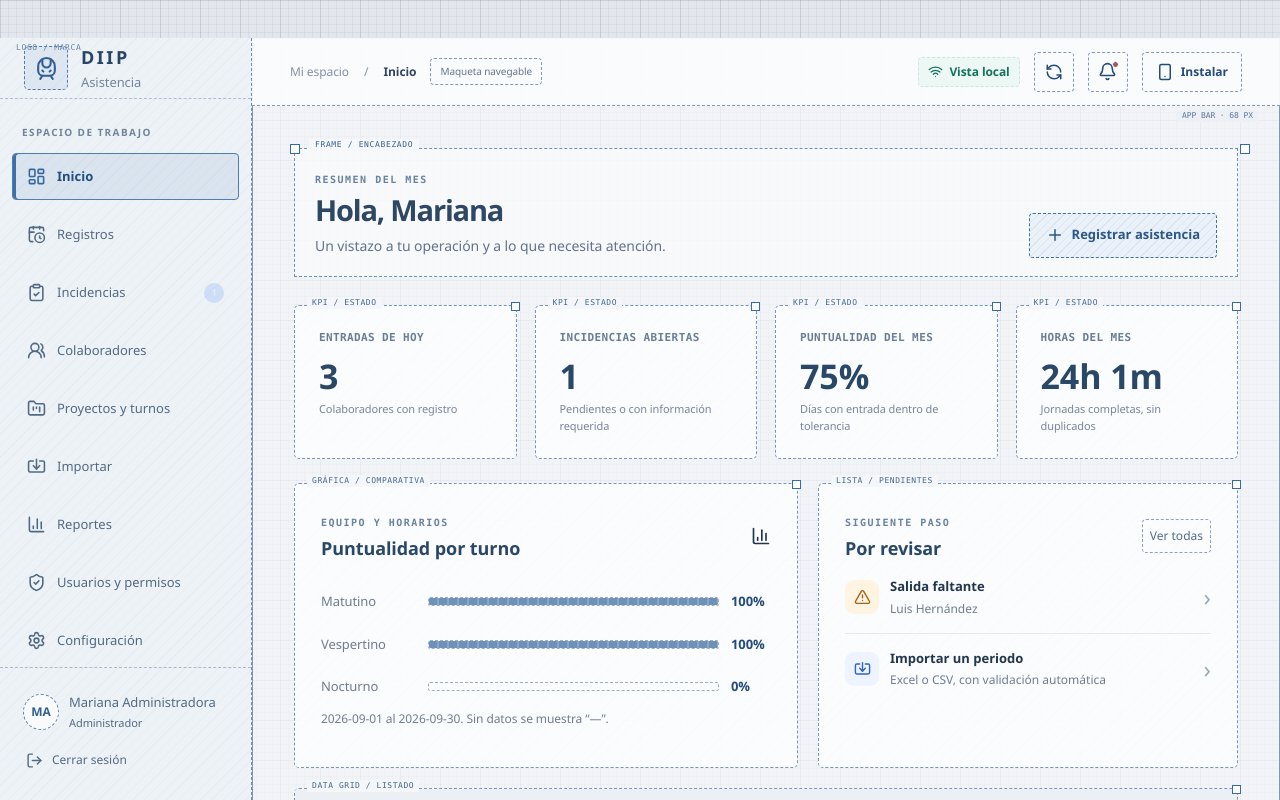
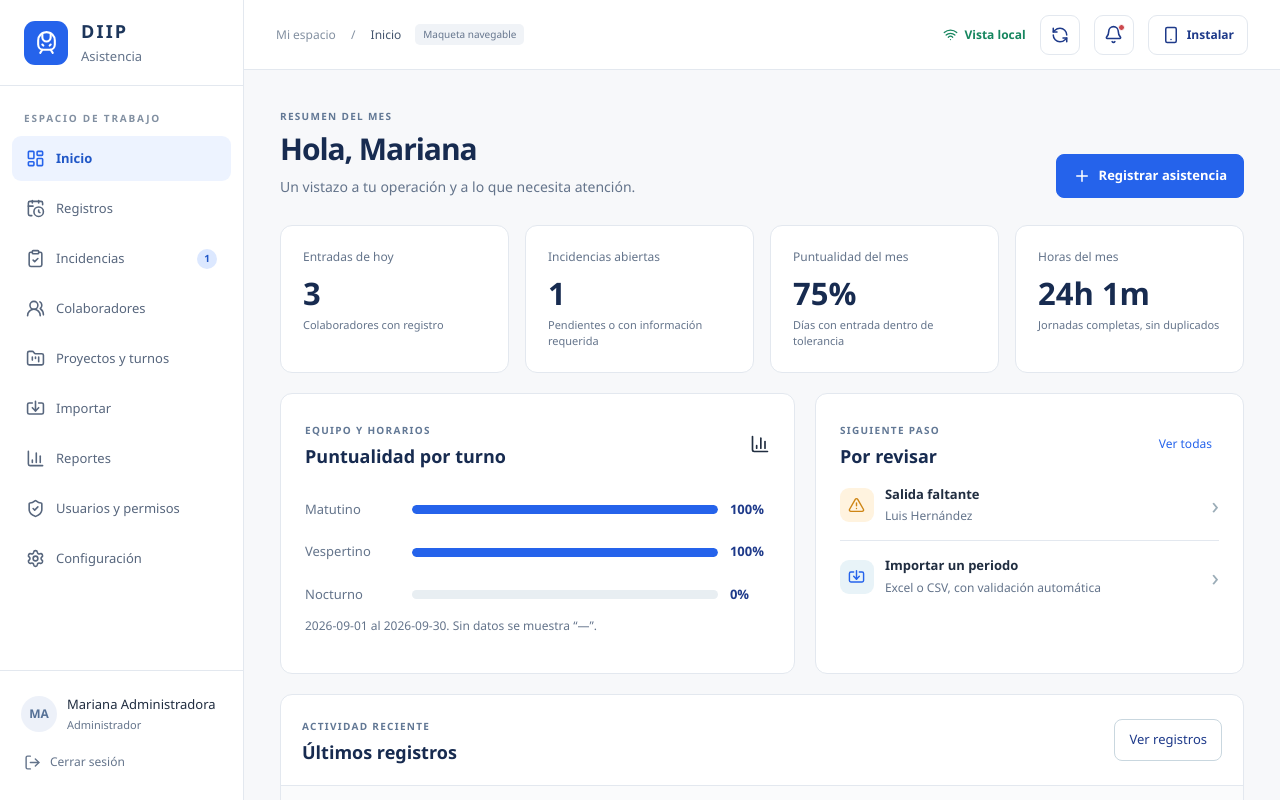
Before and after one commit to cedax/diip, a Next.js app: page / in a window 1280 px wide. Shown: the top 800 px of the page. Built offline with nearby package versions, Linux system fonts and the light colour scheme.

Commit message:
Restore production visual styles

```diff
--- a/app/layout.tsx
+++ b/app/layout.tsx
@@ -1,8 +1,6 @@
 import type { Metadata, Viewport } from "next";
 import { ServiceWorkerRegistration } from "@/components/ServiceWorkerRegistration";
-import { PrototypeSwitcher } from "@/components/PrototypeSwitcher";
 import "./globals.css";
-import "./prototype.css";
 
 export const metadata: Metadata = {
   title: "DIIP Asistencia",
@@ -23,9 +21,8 @@ export const viewport: Viewport = {
 export default function RootLayout({ children }: Readonly<{ children: React.ReactNode }>) {
   return (
     <html lang="es" suppressHydrationWarning>
-      <body className="prototype-mode">
+      <body>
         {children}
-        <PrototypeSwitcher />
         <ServiceWorkerRegistration />
       </body>
     </html>
```
